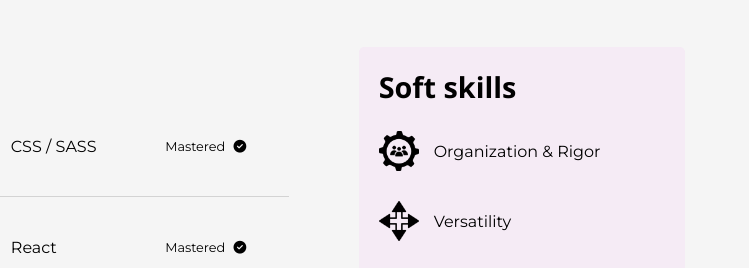
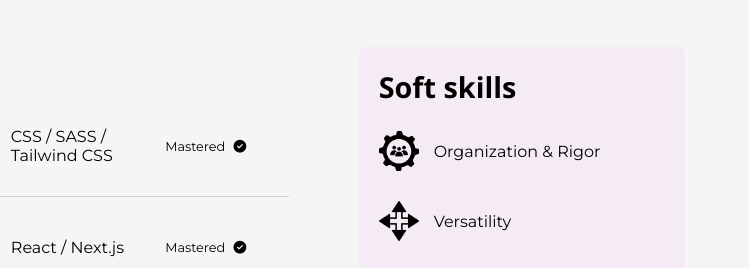
Before and after one commit to AntoineGrb/portfolio, a website: page index.html in a window 1280 px wide. Shown: the part 2209-2477 px from the top of the page, 531-1280 px from the left. Drawn offline with nearby package versions, Linux system fonts and the light colour scheme.

Commit message:
Update index.html

```diff
--- a/index.html
+++ b/index.html
@@ -156,7 +156,7 @@
                             </article>
                             <article class="skill hard-skill">
                                 <img src="./src/images/icons/icons8-css-100.png" alt="css">
-                                <p class="hard-skill__name"> CSS / SASS </p>
+                                <p class="hard-skill__name"> CSS / SASS / Tailwind CSS </p>
                                 <p class="hard-skill__mastered"> Mastered <i class="fa-solid fa-circle-check"></i> </p>
                             </article>
                             <article class="skill hard-skill">
@@ -166,7 +166,7 @@
                             </article>
                             <article class="skill hard-skill">
                                 <img src="./src/images/icons/icons8-react-144.png" alt="js">
-                                <p class="hard-skill__name"> React </p>
+                                <p class="hard-skill__name"> React / Next.js </p>
                                 <p class="hard-skill__mastered"> Mastered <i class="fa-solid fa-circle-check"></i> </p>
                             </article>
                             <article class="skill hard-skill">
```
